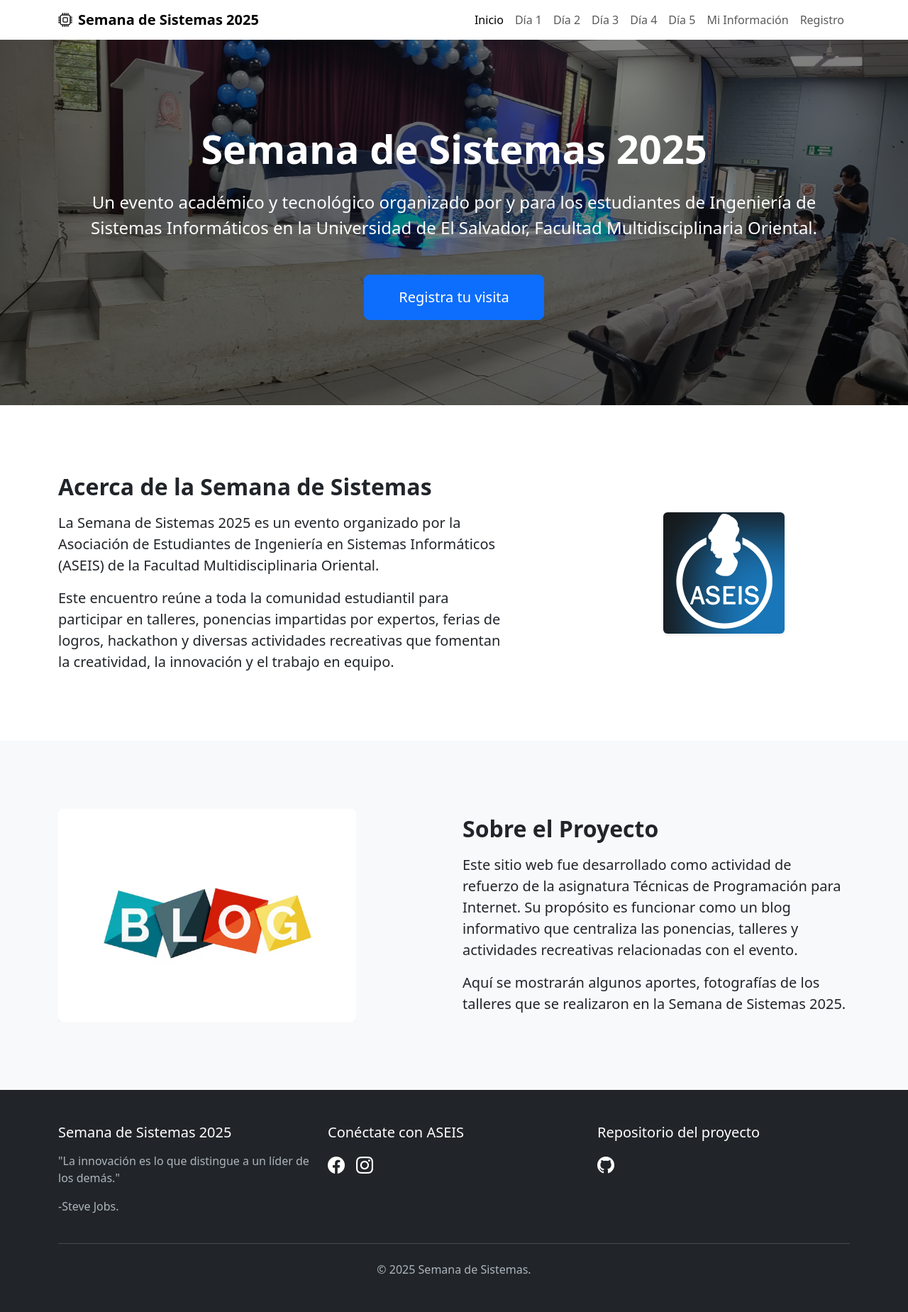
After one commit to JColocho/Semana_De_Sistemas_2025, a PHP site: template MVC/app/views/HomeView.php in a window 1280 px wide. The commit adds this page. Shown: the whole page at 71% size. Run offline with PHP 8.4, Linux system fonts and the light colour scheme; the template is opened without the code that fills it, so the values that code supplies are empty.

Commit message:
feat: Agregados controlador y vista Home, vista y estilo principal

```diff
--- /dev/null
+++ b/MVC/app/views/HomeView.php
@@ -0,0 +1,71 @@
+<!-- Banner principal -->
+    <section class="banner text-center">
+        <div class="container">
+            <h1 class="display-4 fw-bold mb-4">Semana de Sistemas 2025</h1>
+            <p class="lead mb-5 fs-4">Un evento académico y tecnológico organizado
+                por y para los estudiantes de Ingeniería de Sistemas Informáticos
+                en la Universidad de El Salvador, Facultad Multidisciplinaria Oriental.</p>
+            <a href="#" class="btn btn-primary btn-lg px-5 py-3">Registra tu visita</a>
+        </div>
+    </section>
+
+    <!-- Sección semana sistemas -->
+    <section class="py-5">
+        <div class="container py-5">
+            <div class="row align-items-center justify-content-between">
+                <div class="col-lg-7 mb-4 mb-lg-0">
+                    <h2 class="section-title">Acerca de la Semana de Sistemas</h2>
+                    <p class="fs-5">
+                    La Semana de Sistemas 2025 es un evento organizado
+                    por la Asociación de Estudiantes de Ingeniería en Sistemas Informáticos (ASEIS)
+                    de la Facultad Multidisciplinaria Oriental.
+                    </p>
+                    <p class="fs-5 mb-0">
+                    Este encuentro reúne a toda la comunidad estudiantil para
+                    participar en talleres, ponencias impartidas por expertos, ferias de logros,
+                    hackathon y diversas actividades recreativas que fomentan la creatividad,
+                    la innovación y el trabajo en equipo.
+                    </p>
+                </div>
+                <div class="col-lg-4 d-flex justify-content-lg-center justify-content-center">
+                    <img
+                    src="img/aseis.png"
+                    alt="Imagen de ASEIS"
+                    class="img-fluid rounded shadow-sm"
+                    style="max-width: 250px; height: auto;">
+                </div>
+            </div>
+        </div>
+    </section>
+
+
+    <!-- Sección proyecto -->
+    <section class="py-5 bg-light">
+        <div class="container py-5">
+            <div class="row align-items-center">
+                <div class="col-lg-6 mb-4 mb-lg-0 d-flex justify-content-center justify-content-lg-start">
+                    <div style="width: 100%; max-width: 420px; height: 300px; overflow: hidden; border: none;">
+                    <img
+                        src="img/blog.jpg"
+                        alt="Imagen proyecto"
+                        class="img-fluid rounded shadow-sm"
+                        style="width: 100%; height: 100%; object-fit: cover;"
+                    >
+                    </div>
+                </div>
+                <div class="col-lg-6">
+                    <h2 class="section-title">Sobre el Proyecto</h2>
+                    <p class="fs-5">
+                    Este sitio web fue desarrollado como actividad de refuerzo de la
+                    asignatura Técnicas de Programación para Internet. Su propósito es funcionar
+                    como un blog informativo que centraliza las ponencias, talleres y actividades
+                    recreativas relacionadas con el evento.
+                    </p>
+                    <p class="fs-5 mb-0">
+                    Aquí se mostrarán algunos aportes, fotografías de los talleres que
+                    se realizaron en la Semana de Sistemas 2025.
+                    </p>
+                </div>
+            </div>
+        </div>
+    </section>
--- /dev/null
+++ b/MVC/app/views/layouts/main.php
@@ -0,0 +1,68 @@
+<!DOCTYPE html>
+<html lang="en">
+<head>
+    <meta charset="UTF-8">
+    <meta name="viewport" content="width=device-width, initial-scale=1.0">
+    <title><?= $title?></title>
+    <!-- boostrap -->
+    <link href="https://cdn.jsdelivr.net/npm/bootstrap@5.3.8/dist/css/bootstrap.min.css" rel="stylesheet" integrity="sha384-sRIl4kxILFvY47J16cr9ZwB07vP4J8+LH7qKQnuqkuIAvNWLzeN8tE5YBujZqJLB" crossorigin="anonymous">
+    <link rel="stylesheet" href="https://cdn.jsdelivr.net/npm/bootstrap-icons@1.13.1/font/bootstrap-icons.min.css">
+    <script src="https://cdn.jsdelivr.net/npm/bootstrap@5.3.8/dist/js/bootstrap.bundle.min.js" integrity="sha384-FKyoEForCGlyvwx9Hj09JcYn3nv7wiPVlz7YYwJrWVcXK/BmnVDxM+D2scQbITxI" crossorigin="anonymous" defer></script>
+    <link rel="stylesheet" href="css/style.css">
+</head>
+<body>
+        <!-- Navegación -->
+    <nav class="navbar navbar-expand-lg navbar-light bg-white">
+        <div class="container">
+            <a class="navbar-brand fw-bold" href="#">
+                <i class="bi bi-cpu me-2"></i>Semana de Sistemas 2025
+            </a>
+            <button class="navbar-toggler" type="button">
+                <span class="navbar-toggler-icon"></span>
+            </button>
+            <div class="collapse navbar-collapse">
+                <ul class="navbar-nav ms-auto">
+                    <li class="nav-item"><a class="nav-link active" href="#">Inicio</a></li>
+                    <li class="nav-item"><a class="nav-link" href="#">Día 1</a></li>
+                    <li class="nav-item"><a class="nav-link" href="#">Día 2</a></li>
+                    <li class="nav-item"><a class="nav-link" href="#">Día 3</a></li>
+                    <li class="nav-item"><a class="nav-link" href="#">Día 4</a></li>
+                    <li class="nav-item"><a class="nav-link" href="#">Día 5</a></li>
+                    <li class="nav-item"><a class="nav-link" href="#">Mi Información</a></li>
+                    <li class="nav-item"><a class="nav-link" href="#">Registro</a></li>
+                </ul>
+            </div>
+        </div>
+    </nav>
+    <main>
+        <?= $content ?? "" ?>
+    </main>
+        <!-- Pie de página -->
+    <footer class="footer py-5">
+        <div class="container">
+            <div class="row">
+                <div class="col-lg-4 mb-4 mb-lg-0">
+                    <h5 class="text-white mb-3">Semana de Sistemas 2025</h5>
+                    <p>"La innovación es lo que distingue a un líder de los demás."</p>
+                    <p>-Steve Jobs.</p>
+                </div>
+                <div class="col-lg-4">
+                    <h5 class="text-white mb-3">Conéctate con ASEIS</h5>
+                    <div class="d-flex gap-3">
+                        <a href="https://www.facebook.com/FMOASEIS" class="social-icon"><i class="bi bi-facebook"></i></a>
+                        <a href="https://www.instagram.com/aseis.fmo" class="social-icon"><i class="bi bi-instagram"></i></a>
+                    </div>
+                </div>
+                <div class="col-lg-4 mb-4 mb-lg-0">
+                    <h5 class="text-white mb-3">Repositorio del proyecto</h5>
+                    <a href="https://github.com/JColocho/Semana_De_Sistemas_2025.git" class="social-icon"><i class="bi bi-github"></i></a>
+                </div>
+            </div>
+            <hr class="my-4 bg-secondary">
+            <div class="text-center">
+                <p class="mb-0">&copy; 2025 Semana de Sistemas.</p>
+            </div>
+        </div>
+    </footer>
+</body>
+</html>
--- /dev/null
+++ b/MVC/public/css/style.css
@@ -0,0 +1,42 @@
+.banner {
+    background-image: url('../img/banner.jpg');
+    background-size: cover;
+    background-position: center;
+    background-repeat: no-repeat;
+    color: white;
+    padding: 120px 0;
+    position: relative;
+}
+
+.banner::before {
+    content: "";
+    position: absolute;
+    top: 0; left: 0;
+    width: 100%;
+    height: 100%;
+    background: rgba(0, 0, 0, 0.5);
+}
+
+.banner .container {
+    position: relative;
+    z-index: 1;
+}
+
+.section-title {
+    font-weight: 700;
+    margin-bottom: 1rem;
+}
+
+.footer {
+    background-color: #212529;
+    color: #adb5bd;
+}
+
+.social-icon {
+    color: #fff;
+    font-size: 1.5rem;
+}
+
+.social-icon:hover {
+    color: #0d6efd;
+}
```
Also changed, not shown: MVC/app/controllers/HomeController.php (+30 -0 lines), MVC/routes/web.php (+6 -3 lines), MVC/public/img/aseis.png (added), MVC/public/img/banner.jpg (added), MVC/public/img/blog.jpg (added).
